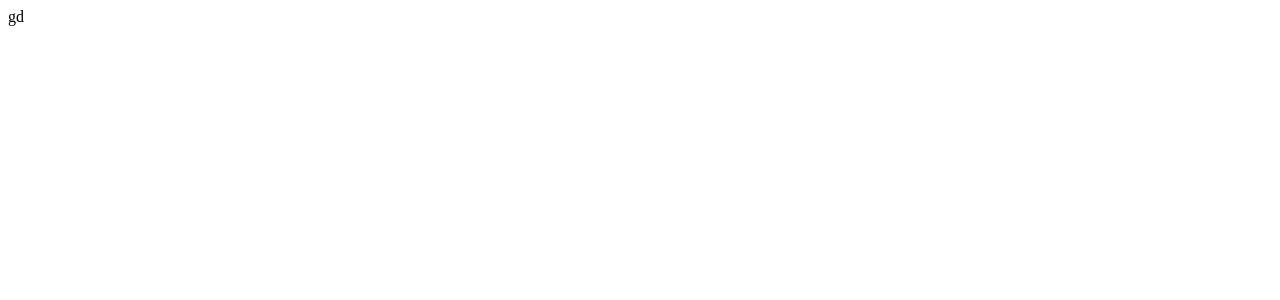
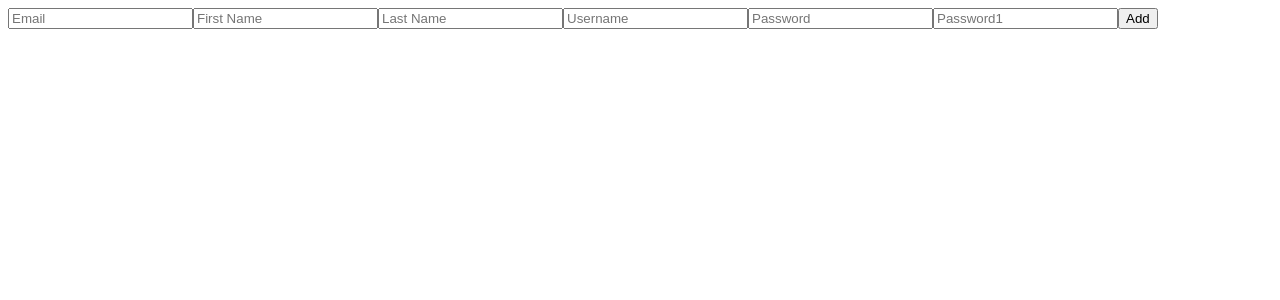
Before and after one commit to leejanghe/recoil_todo, a React (Create React App) app in the folder client/: page / in a window 1280 px wide. Shown: the top 300 px of the page. Built offline with nearby package versions, Linux system fonts and the light colour scheme.

Commit message:
deploy test

```diff
--- a/client/package.json
+++ b/client/package.json
@@ -12,6 +12,7 @@
     "@types/react-dom": "^18.0.10",
     "react": "^18.2.0",
     "react-dom": "^18.2.0",
+    "react-hook-form": "^7.41.5",
     "react-scripts": "5.0.1",
     "recoil": "^0.7.6",
     "styled-components": "^5.3.6",
--- a/client/src/App.tsx
+++ b/client/src/App.tsx
@@ -1,7 +1,8 @@
 import React from "react";
+import ToDoList from "./TodoList";
 
 function App() {
-  return <div>gd</div>;
+  return <ToDoList />;
 }
 
 export default App;
--- /dev/null
+++ b/client/src/TodoList.tsx
@@ -0,0 +1,22 @@
+import React, { useState } from "react";
+import { useForm } from "react-hook-form";
+
+function ToDoList() {
+  const { register, watch } = useForm();
+  console.log(watch());
+
+  return (
+    <div>
+      <form>
+        <input {...register("email")} placeholder="Email" />
+        <input {...register("firstName")} placeholder="First Name" />
+        <input {...register("lastName")} placeholder="Last Name" />
+        <input {...register("username")} placeholder="Username" />
+        <input {...register("password")} placeholder="Password" />
+        <input {...register("password1")} placeholder="Password1" />
+        <button>Add</button>
+      </form>
+    </div>
+  );
+}
+export default ToDoList;
```
Also changed, not shown: 1 other file (tests, documents, lock files or other folders).
